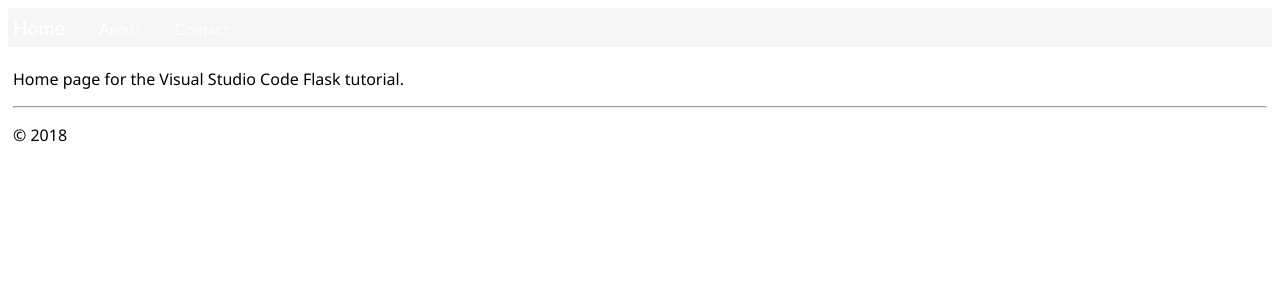
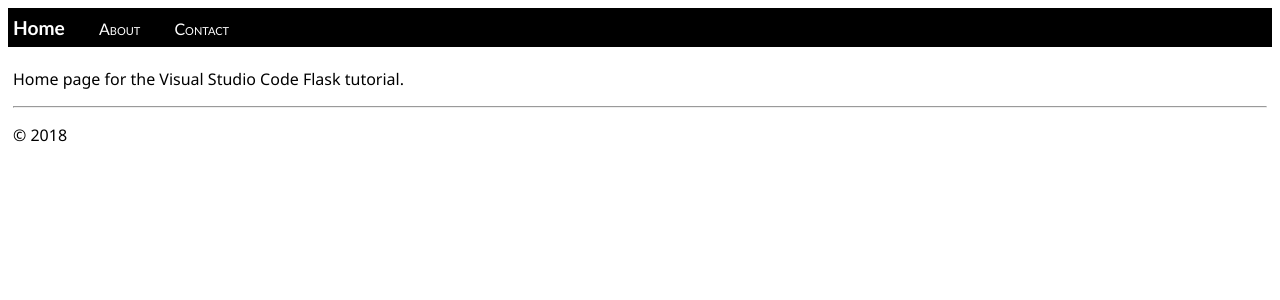
Before and after one commit to jasoja/Agenda-Website, a Flask app: page / in a window 1280 px wide. Shown: the top 300 px of the page. Run offline with Flask 2, Linux system fonts and the light colour scheme.

Commit message:
Pushing P

```diff
--- a/static/site.css
+++ b/vision_app/static/site.css
@@ -4,7 +4,7 @@
 }
 
 .navbar {
-    background-color: whitesmoke;
+    background-color: rgb(0, 0, 0);
     font-size: 1em;
     font-family: 'Trebuchet MS', 'Lucida Sans Unicode', 'Lucida Grande', 'Lucida Sans', Arial, sans-serif;
     color: white;
```
Also changed, not shown: vision_app/static/data.json (renamed from static/data.json), vision_app/templates/about.html (line endings or trailing spaces), vision_app/templates/contact.html (renamed from templates/contact.html), vision_app/templates/hello_there.html (renamed from templates/hello_there.html), vision_app/templates/home.html (renamed from templates/home.html), vision_app/templates/layout.html (renamed from templates/layout.html).
